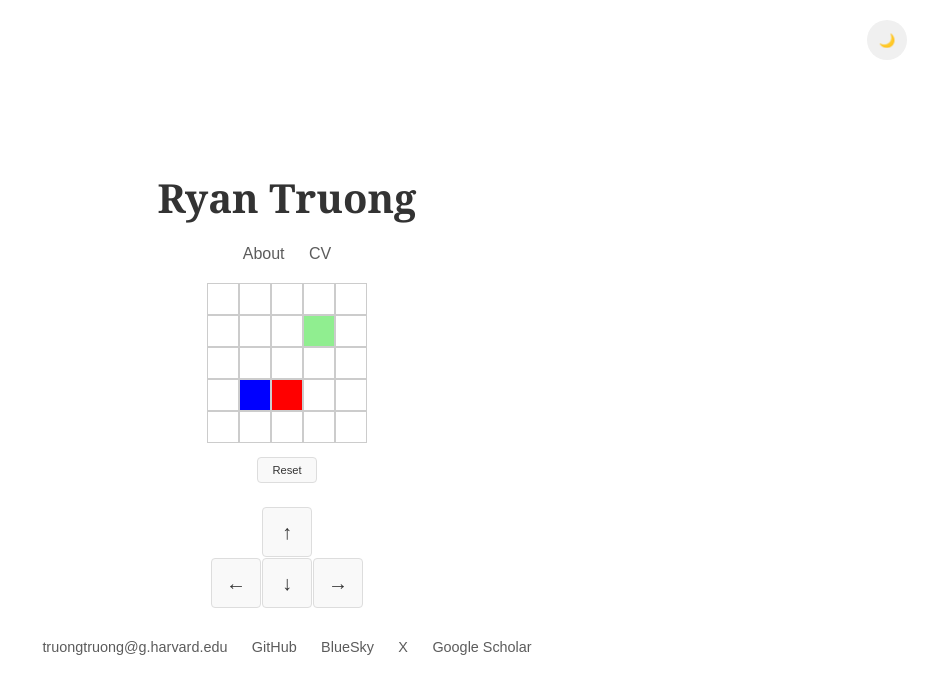
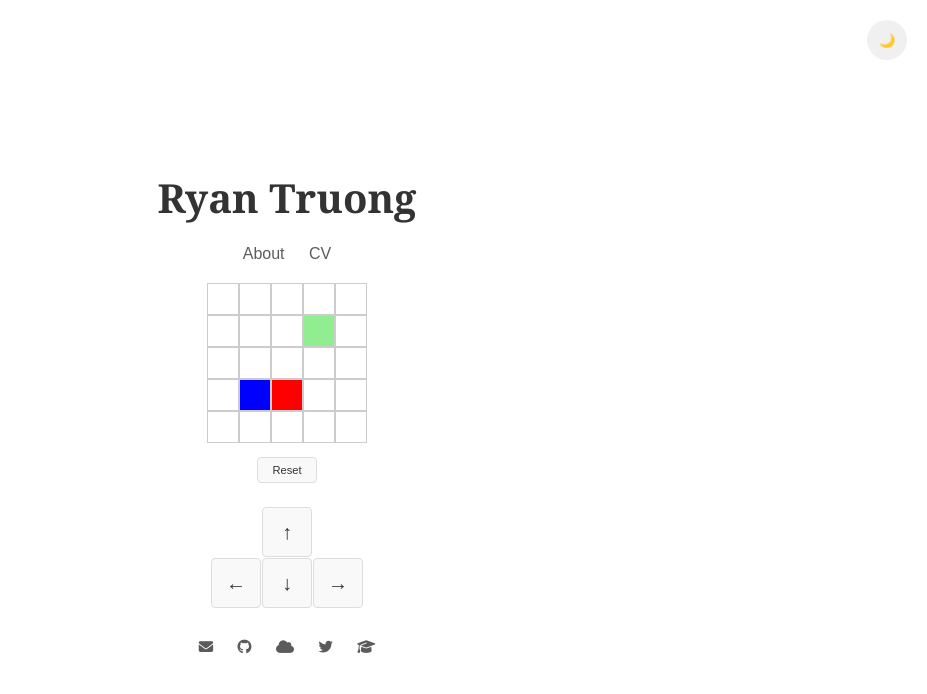
Before and after one commit to heyodog0/heyodog0.github.io, a plain HTML site: page index.html in a window 1280 px wide. Shown: the whole page, without its empty margins (353-1280 px from the left). Drawn offline with Linux system fonts and the light colour scheme.

Commit message:
update about me, social icons, cv

```diff
--- a/index.html
+++ b/index.html
@@ -12,6 +12,7 @@
         }
     </script>
     <title>Ryan Truong</title>
+    <link rel="stylesheet" href="https://cdnjs.cloudflare.com/ajax/libs/font-awesome/6.4.0/css/all.min.css">
     <link rel="stylesheet" href="styles/main.css">
     <meta name="color-scheme" content="light dark">
 </head>
@@ -43,11 +44,11 @@
         </div>
 
         <div class="social-icons">
-            <a href="mailto:truongtruong@g.harvard.edu">truongtruong@g.harvard.edu</a>
-            <a href="https://github.com/heyodog0">GitHub</a>
-            <a href="https://bsky.app/profile/heyodogo.bsky.social">BlueSky</a>
-            <a href="https://x.com/ryanvtruong">X</a>
-            <a href="https://scholar.google.com/citations?user=ryCBg4sAAAAJ&hl=en&oi=ao">Google Scholar</a>
+            <a href="mailto:truongtruong@g.harvard.edu"><i class="fas fa-envelope"></i></a>
+            <a href="https://github.com/heyodog0"><i class="fab fa-github"></i></a>
+            <a href="https://bsky.app/profile/heyodogo.bsky.social"><i class="fas fa-cloud"></i></a>
+            <a href="https://x.com/ryanvtruong"><i class="fab fa-twitter"></i></a>
+            <a href="https://scholar.google.com/citations?user=ryCBg4sAAAAJ&hl=en&oi=ao"><i class="fas fa-graduation-cap"></i></a>
         </div>
     </div>
     <script src="game.js"></script>
```
Also changed, not shown: about.html (+2 -2 lines), 2 other files.
